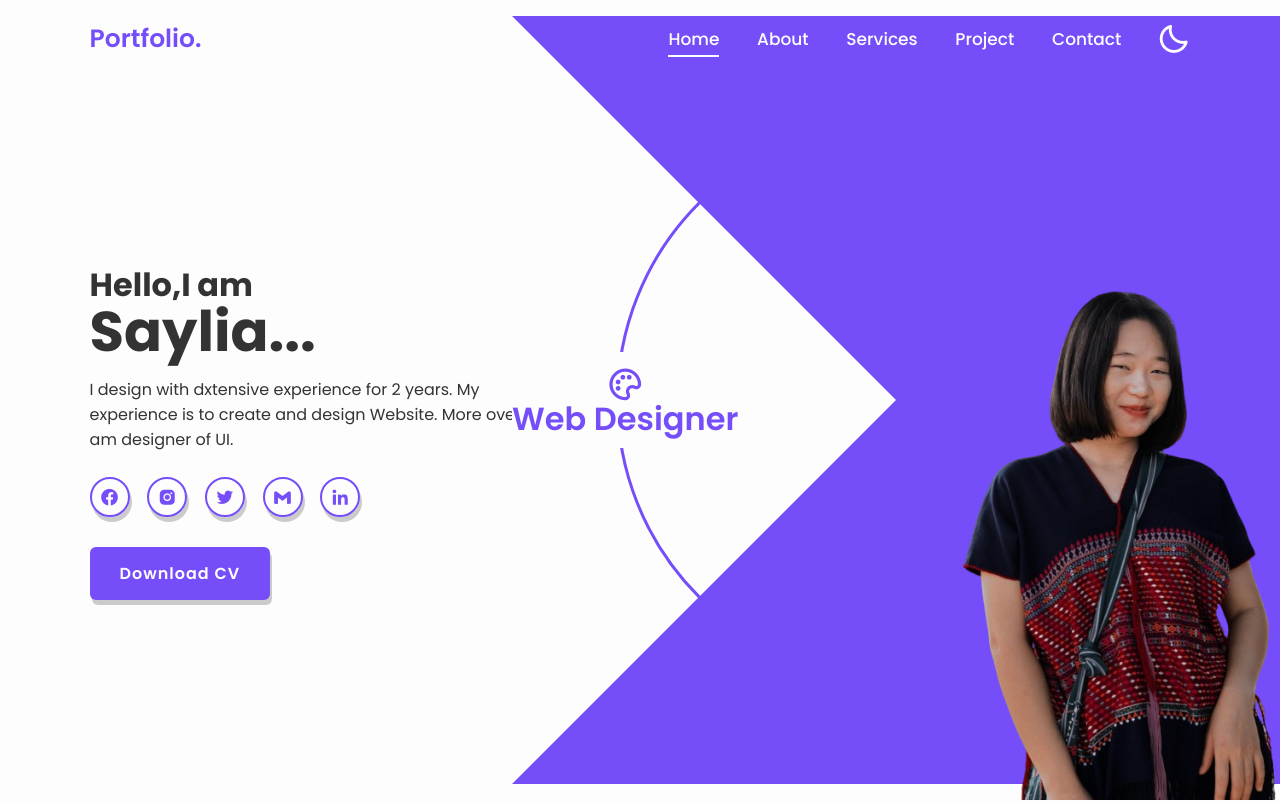
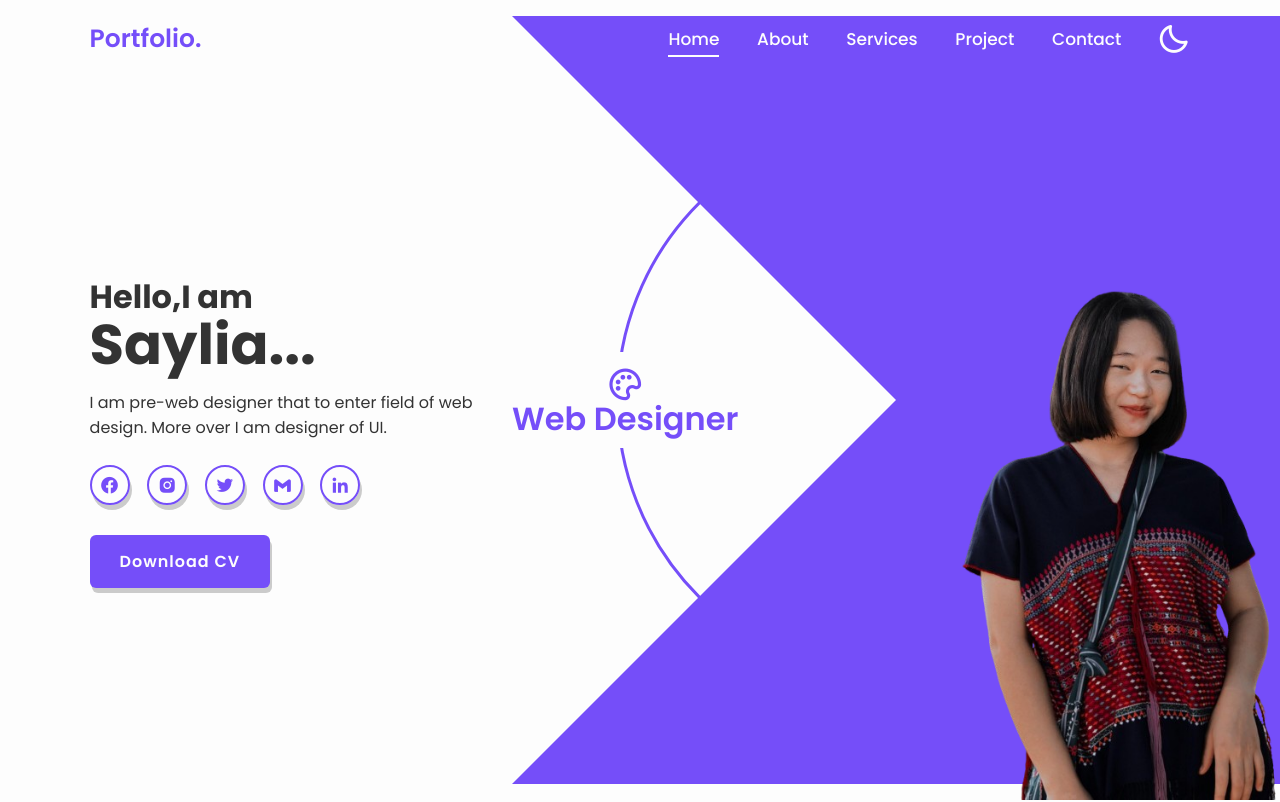
Before and after one commit to Saylia1/2nd-portfolio-edit, a plain HTML site: page index.html in a window 1280 px wide. Shown: the top 802 px of the page. Drawn offline with nearby package versions, Linux system fonts and the light colour scheme.

Commit message:
Add files via upload

```diff
--- a/index.html
+++ b/index.html
@@ -9,8 +9,7 @@
     <!--Swipper CSS-->
     <link
   rel="stylesheet"
-  href="https://cdn.jsdelivr.net/npm/swiper@11/swiper-bundle.min.css"
-/>
+  href="https://cdn.jsdelivr.net/npm/swiper@11/swiper-bundle.min.css"/>
 
     <!--box icons-->
     <link
@@ -48,8 +47,8 @@
         <h3>Hello,I am</h3>
         <h1>Saylia...</h1>
         <p>
-          I design with dxtensive experience for 2 years. My experience is to
-          create and design Website. More over I am designer of UI.
+            I am pre-web designer that to enter field of web design.
+            More over I am designer of UI.
         </p>
 
         <div class="social-media">
```
